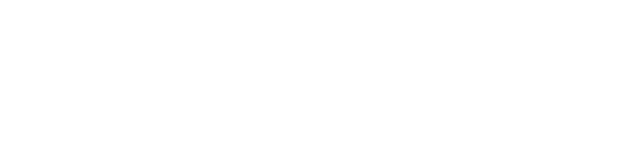
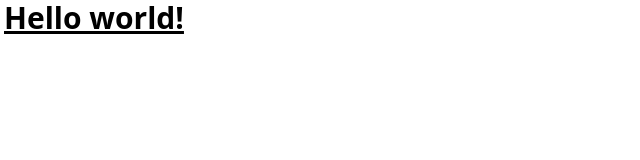
Before and after one commit to urlunaticguy/crework, a website: page Week 3 - Cloning Website using Tailwind CSS/homepage.html in a window 1280 px wide. Shown: the whole page, without its empty margins (0-640 px from the left). Drawn offline with Linux system fonts and the light colour scheme.

Commit message:
added universal tailwind

```diff
--- a/Week 3 - Cloning Website using Tailwind CSS/homepage.html
+++ b/Week 3 - Cloning Website using Tailwind CSS/homepage.html
@@ -5,8 +5,12 @@
     <meta http-equiv="X-UA-Compatible" content="IE=edge">
     <meta name="viewport" content="width=device-width, initial-scale=1.0">
     <title>Week 3</title>
+
+    <link href="../dist/output.css" rel="stylesheet">
 </head>
 <body>
-
+    <h1 class="text-3xl font-bold px-1 underline">
+        Hello world!
+    </h1>
 </body>
 </html>
--- /dev/null
+++ b/package.json
@@ -0,0 +1,5 @@
+{
+  "devDependencies": {
+    "tailwindcss": "^3.1.8"
+  }
+}
--- /dev/null
+++ b/src/input.css
@@ -0,0 +1,3 @@
+@tailwind base;
+@tailwind components;
+@tailwind utilities;
--- /dev/null
+++ b/tailwind.config.js
@@ -0,0 +1,9 @@
+/** @type {import('tailwindcss').Config} */
+module.exports = {
+  content: ["./src/**/*.{html,js}",
+            "./Week 3 - Cloning Website using Tailwind CSS/**/*.{html,js}"],
+  theme: {
+    extend: {},
+  },
+  plugins: [],
+}
```
Also changed, not shown: dist/output.css (added), 1 other file.
